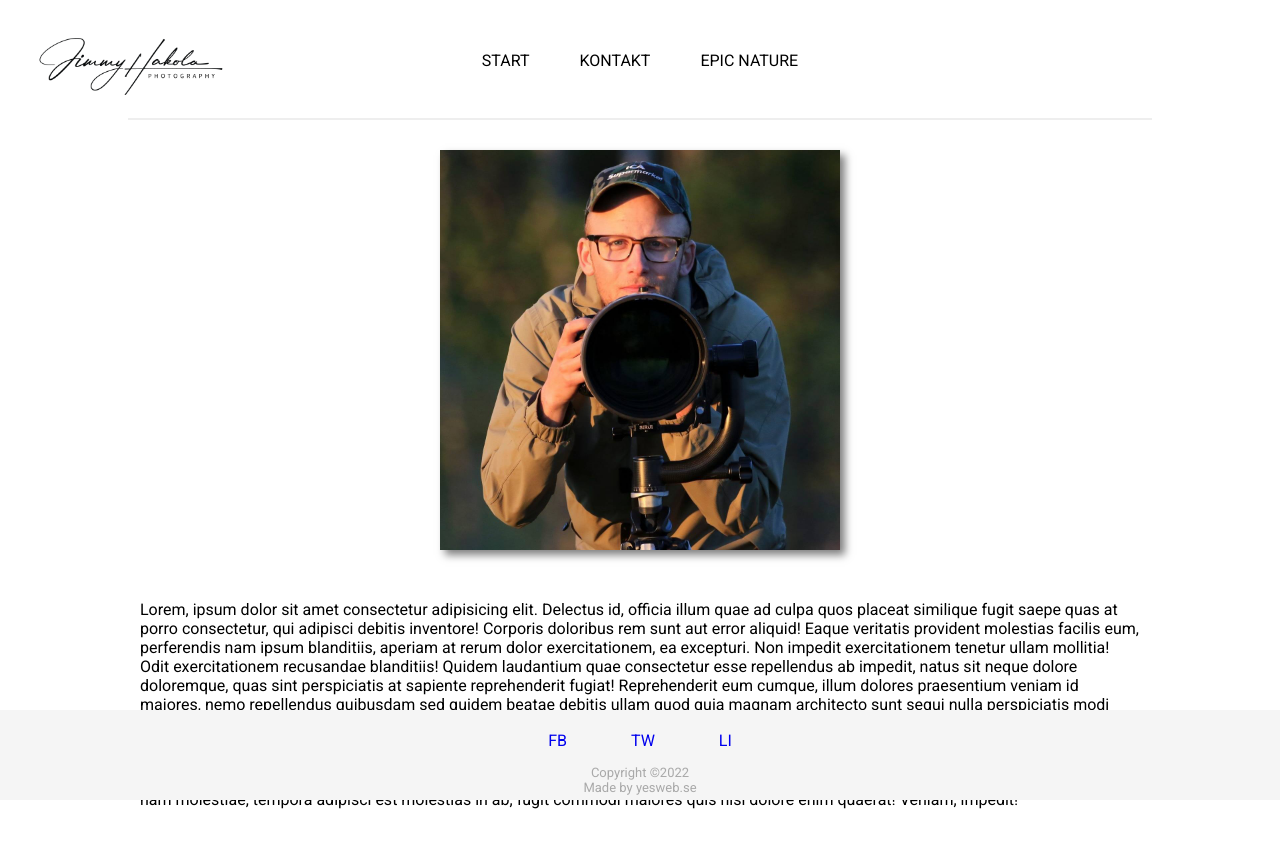
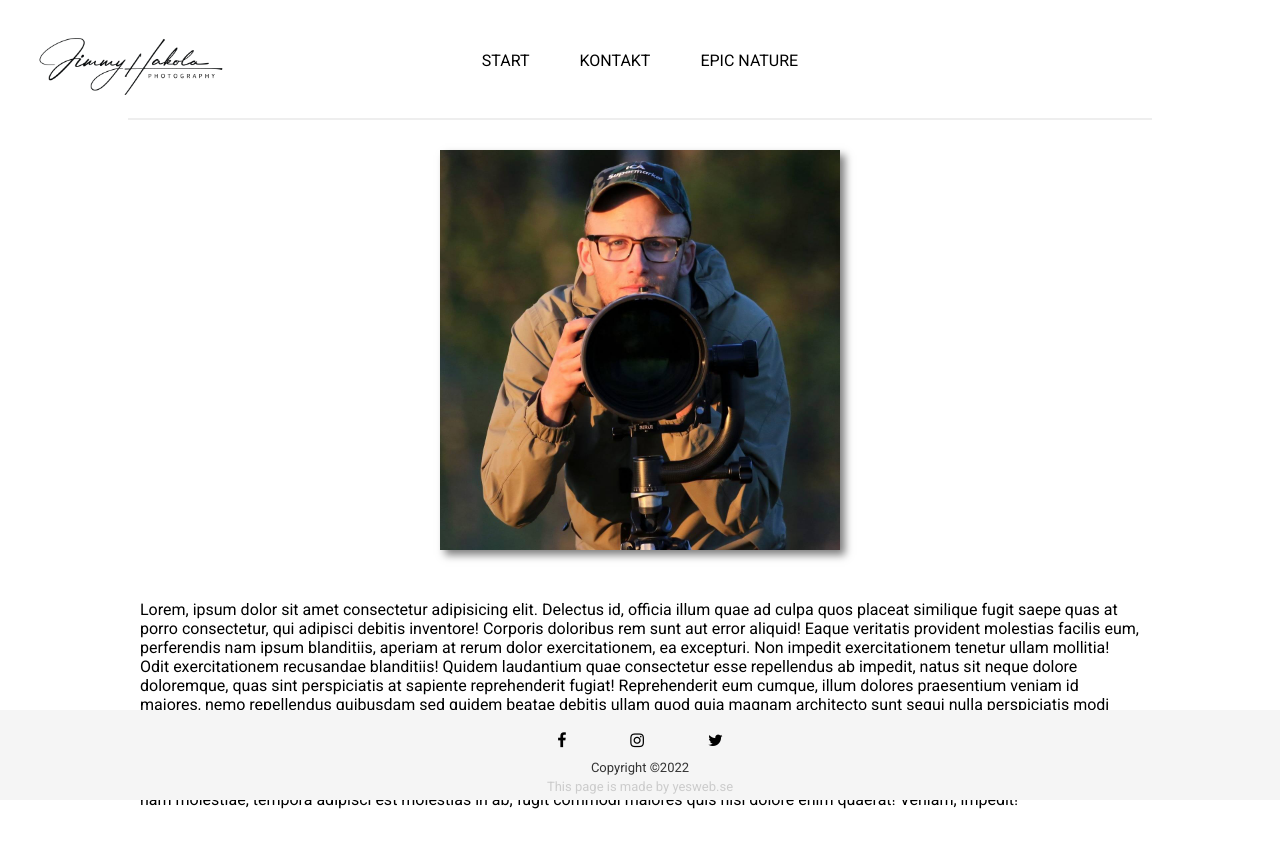
Before and after one commit to mrkarstrom/JHP, a plain HTML site: page index.html in a window 1280 px wide. Drawn offline with Linux system fonts and the light colour scheme.

Commit message:
MVP done!

```diff
--- a/index.html
+++ b/index.html
@@ -19,7 +19,7 @@
       <ul id="topNav">
         <li><a href="#start" class="active">Start</a></li>
         <li><a href="#kontakt">Kontakt</a></li>
-        <li><a href="https://epicnature.se">Epic Nature</a></li>
+        <li><a href="http://epicnaturesweden.com">Epic Nature</a></li>
         <li class="icon">
           <a href="javascript:void(0);" onclick="myFunction()"
             ><i class="fa fa-bars"></i
@@ -60,14 +60,14 @@
     <footer>
       <div class="bottomlinks">
         <ul>
-          <li><a href="#">FB</a></li>
-          <li><a href="#">TW</a></li>
-          <li><a href="#">LI</a></li>
+          <li><a href="https://sv-se.facebook.com/jimmy.larsson.52459"><i class="fa fa-facebook-f"></i></a></li>
+          <li><a href="https://www.instagram.com/jimmyhakola_foto/"><i class="fa fa-instagram"></i></a></li>
+          <li><a href="https://twitter.com/hakolajimmy"><i class="fa fa-twitter"></i></a></li>
         </ul>
       </div>
       <div class="copyright">Copyright &copy2022</div>
       <div class="yesweb">
-        <a href="https://yesweb.se"></a>Made by yesweb.se
+        <a href="https://yesweb.se">This page is made by yesweb.se</a>
       </div>
     </footer>
 
--- a/style.css
+++ b/style.css
@@ -140,23 +140,29 @@ footer ul li {
 }
 
 footer ul li a {
+  color: black;
   text-decoration: none;
 }
 
 .copyright {
   position: relative;
-  bottom: 15px;
+  bottom: 20px;
   font-family: "Roboto", sans-serif;
   font-size: small;
-  color: darkgrey;
+  color: #333;
 }
 
 .yesweb {
-  color: darkgray;
+  color: #ddd;
   font-family: "Roboto", sans-serif;
   font-size: small;
   position: relative;
-  bottom: 15px;
+  bottom: 16px;
+}
+
+.yesweb a {
+  text-decoration: none;
+  color: #ccc;
 }
 
 @media screen and (max-width: 800px) {
```
